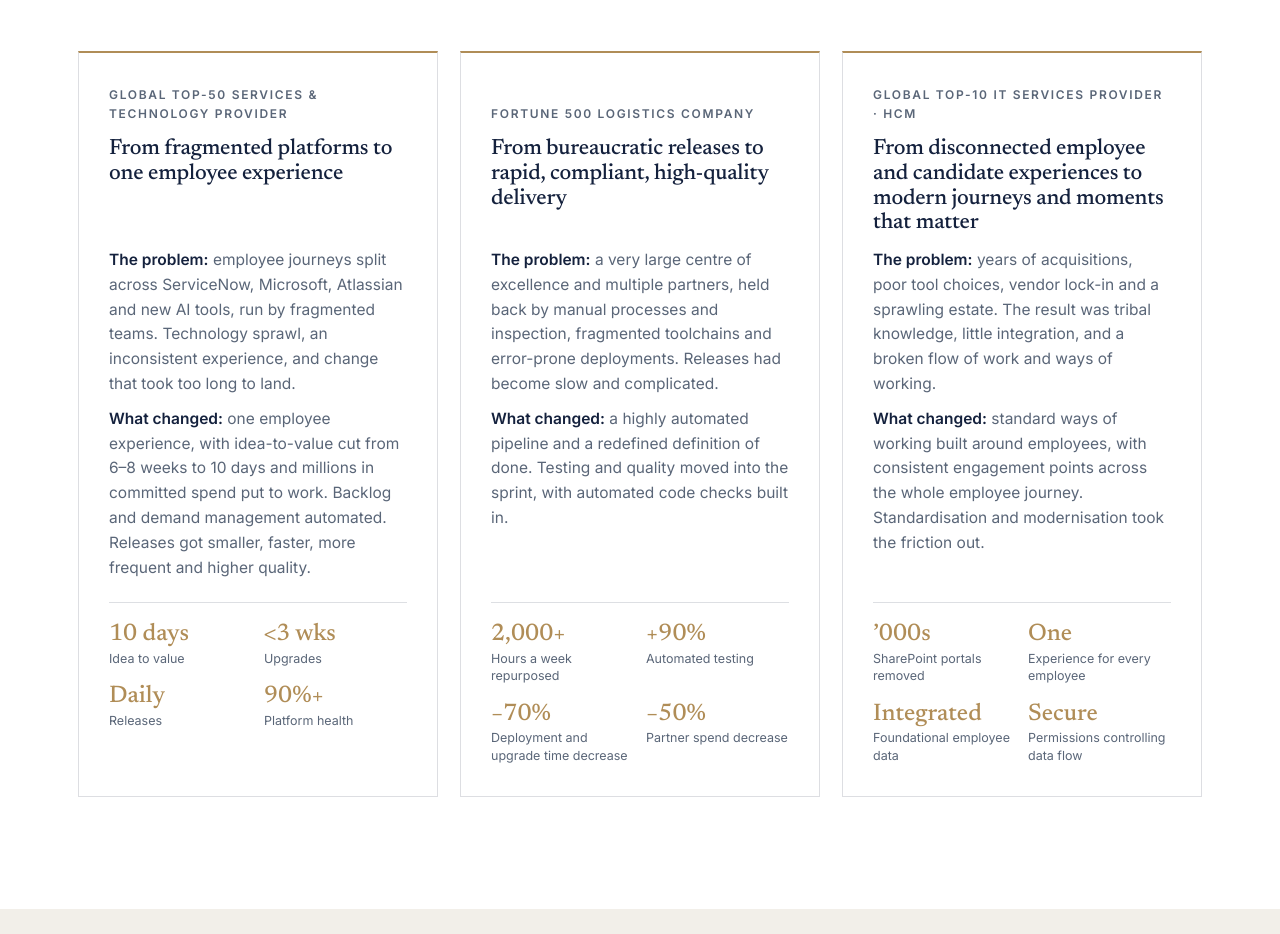
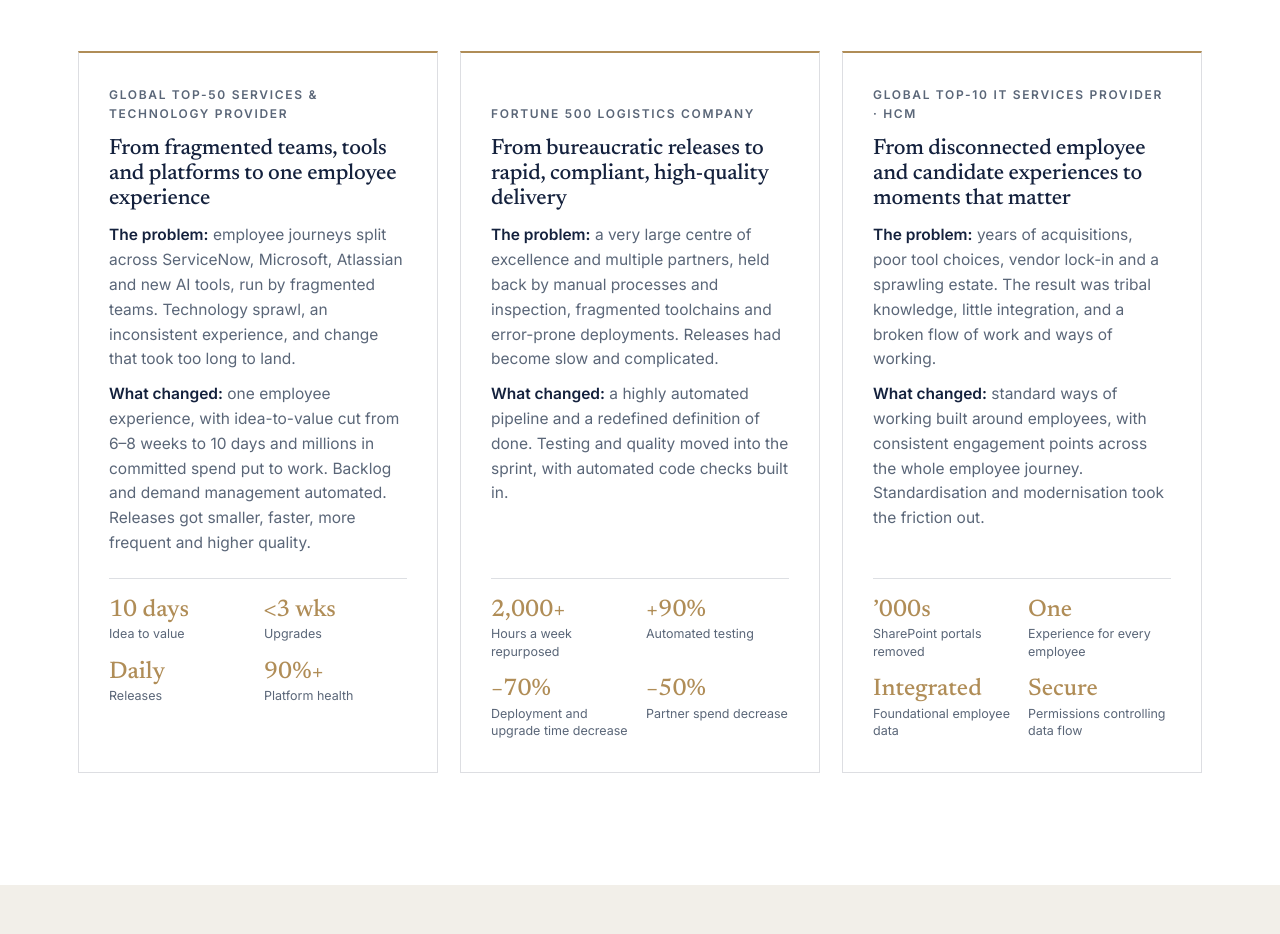
Before and after one commit to cpope2973/stemson, a plain HTML site: page index.html in a window 1280 px wide. Shown: the part 7560-8494 px from the top of the page. Drawn offline with Linux system fonts and the light colour scheme.

Commit message:
Rework proof headlines to three lines each
Co-Authored-By: Claude Opus 5.5 <noreply@anthropic.com>
Claude-Session: https://claude.ai/code/session_01K5tmf4xXhuyE7jqAgmvMkW

```diff
--- a/index.html
+++ b/index.html
@@ -199,8 +199,10 @@
     .proof-grid{grid-template-rows:repeat(5,auto);row-gap:0}
     .proof.real{display:grid;grid-row:span 5;grid-template-rows:subgrid;row-gap:0}
     .proof.real .meta{align-self:end}
+    .proof.real h3{min-height:calc(3 * 1.12em)}
     .proof.real .stats{min-height:0;margin-top:0;align-self:start}
   }}
+  @media (min-width:981px) and (max-width:1240px){.proof h3{font-size:19.5px}}
   /* ---------- People ---------- */
   .people-grid{display:grid;grid-template-columns:1fr;gap:28px}
   .person{display:grid;grid-template-columns:240px minmax(0,640px);gap:48px;align-items:center;border-top:2px solid var(--navy);padding-top:36px}
@@ -638,9 +640,9 @@
       <p>Real stories from the platforms we've owned, run and rescued. Client names are shared only with permission.</p>
     </div>
     <div class="proof-grid reveal">
-      <div class="proof real"><div class="meta">Global top-50 services &amp; technology provider</div><h3>From fragmented platforms to one employee experience</h3><p><strong>The problem:</strong> employee journeys split across ServiceNow, Microsoft, Atlassian and new AI tools, run by fragmented teams. Technology sprawl, an inconsistent experience, and change that took too long to land.</p><p><strong>What changed:</strong> one employee experience, with idea-to-value cut from 6–8 weeks to 10 days and millions in committed spend put to work. Backlog and demand management automated. Releases got smaller, faster, more frequent and higher quality.</p><ul class="stats"><li><b>10 days</b><span>Idea to value</span></li><li><b>&lt;3 wks</b><span>Upgrades</span></li><li><b>Daily</b><span>Releases</span></li><li><b>90%+</b><span>Platform health</span></li></ul></div>
+      <div class="proof real"><div class="meta">Global top-50 services &amp; technology provider</div><h3>From fragmented teams, tools and platforms to one employee experience</h3><p><strong>The problem:</strong> employee journeys split across ServiceNow, Microsoft, Atlassian and new AI tools, run by fragmented teams. Technology sprawl, an inconsistent experience, and change that took too long to land.</p><p><strong>What changed:</strong> one employee experience, with idea-to-value cut from 6–8 weeks to 10 days and millions in committed spend put to work. Backlog and demand management automated. Releases got smaller, faster, more frequent and higher quality.</p><ul class="stats"><li><b>10 days</b><span>Idea to value</span></li><li><b>&lt;3 wks</b><span>Upgrades</span></li><li><b>Daily</b><span>Releases</span></li><li><b>90%+</b><span>Platform health</span></li></ul></div>
       <div class="proof real"><div class="meta">Fortune 500 logistics company</div><h3>From bureaucratic releases to rapid, compliant, high-quality delivery</h3><p><strong>The problem:</strong> a very large centre of excellence and multiple partners, held back by manual processes and inspection, fragmented toolchains and error-prone deployments. Releases had become slow and complicated.</p><p><strong>What changed:</strong> a highly automated pipeline and a redefined definition of done. Testing and quality moved into the sprint, with automated code checks built in.</p><ul class="stats"><li><b>2,000+</b><span>Hours a week repurposed</span></li><li><b>+90%</b><span>Automated testing</span></li><li><b>−70%</b><span>Deployment and upgrade time decrease</span></li><li><b>−50%</b><span>Partner spend decrease</span></li></ul></div>
-      <div class="proof real"><div class="meta">Global top-10 IT services provider · HCM</div><h3>From disconnected employee and candidate experiences to modern journeys and moments that matter</h3><p><strong>The problem:</strong> years of acquisitions, poor tool choices, vendor lock-in and a sprawling estate. The result was tribal knowledge, little integration, and a broken flow of work and ways of working.</p><p><strong>What changed:</strong> standard ways of working built around employees, with consistent engagement points across the whole employee journey. Standardisation and modernisation took the friction out.</p><ul class="stats"><li><b>’000s</b><span>SharePoint portals removed</span></li><li><b>One</b><span>Experience for every employee</span></li><li><b>Integrated</b><span>Foundational employee data</span></li><li><b>Secure</b><span>Permissions controlling data flow</span></li></ul></div>
+      <div class="proof real"><div class="meta">Global top-10 IT services provider · HCM</div><h3>From disconnected employee and candidate experiences to moments that matter</h3><p><strong>The problem:</strong> years of acquisitions, poor tool choices, vendor lock-in and a sprawling estate. The result was tribal knowledge, little integration, and a broken flow of work and ways of working.</p><p><strong>What changed:</strong> standard ways of working built around employees, with consistent engagement points across the whole employee journey. Standardisation and modernisation took the friction out.</p><ul class="stats"><li><b>’000s</b><span>SharePoint portals removed</span></li><li><b>One</b><span>Experience for every employee</span></li><li><b>Integrated</b><span>Foundational employee data</span></li><li><b>Secure</b><span>Permissions controlling data flow</span></li></ul></div>
     </div>
   </div>
 </section>
```
